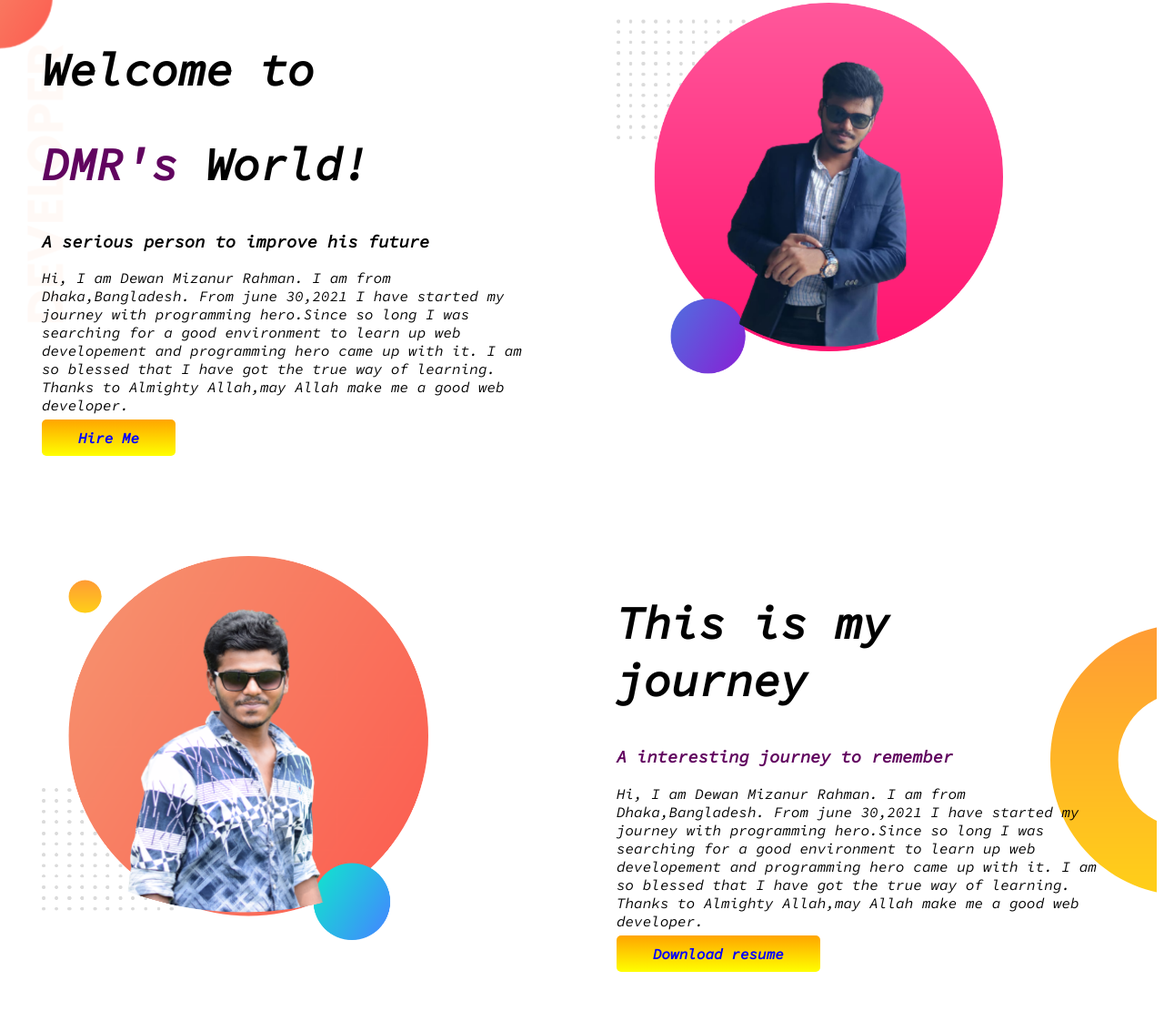
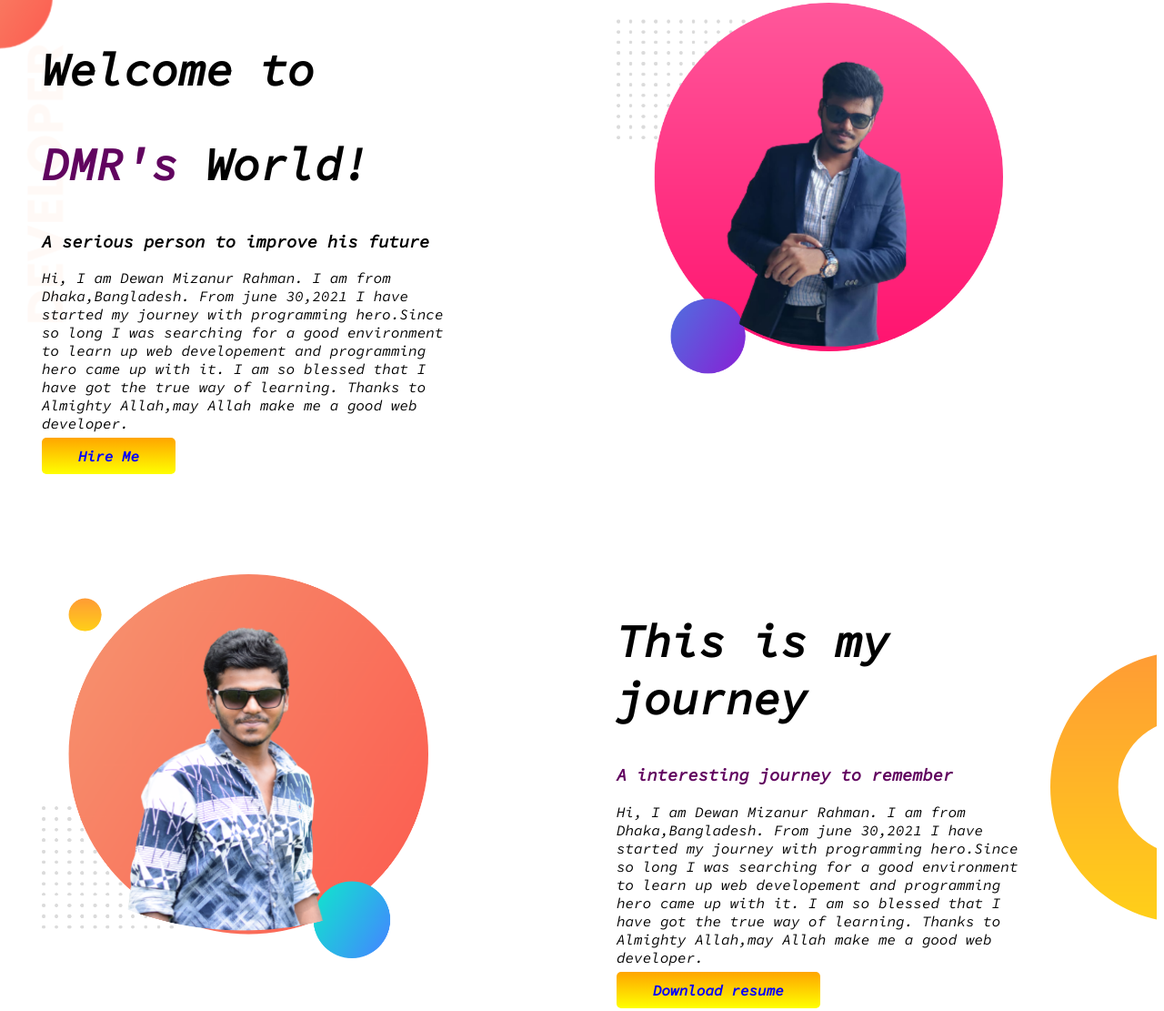
Before and after one commit to dewan-mizanur911/portfolio-site, a plain HTML site: page index.html in a window 1280 px wide. Shown: the part 5-1116 px from the top of the page at 91% size. Drawn offline with Linux system fonts and the light colour scheme.

Commit message:
paragraph resized

```diff
--- a/css/style.css
+++ b/css/style.css
@@ -38,6 +38,10 @@ body{
     background-repeat: no-repeat;
     background-position: right;
 }
+.paragraph{
+    display: block;
+    padding-right: 65px;
+}
 .end-section{
     margin-bottom: 120px;
 }
--- a/index.html
+++ b/index.html
@@ -20,7 +20,7 @@
             <h1 class="bigger-font">Welcome to</h1>
             <h1 class="bigger-font"><span class="color-orange">DMR's </span>World!</h1>
             <h3>A serious person to improve his future</h3>
-            <p>Hi, I am Dewan Mizanur Rahman. I am from Dhaka,Bangladesh. From june 30,2021 I have started my journey with programming hero.Since so long I was searching for a good environment to learn up web developement and programming hero came up with it. I am so blessed that I have got the true way of learning. Thanks to Almighty Allah,may Allah make me a good web developer.</p>
+            <p class="paragraph">Hi, I am Dewan Mizanur Rahman. I am from Dhaka,Bangladesh. From june 30,2021 I have started my journey with programming hero.Since so long I was searching for a good environment to learn up web developement and programming hero came up with it. I am so blessed that I have got the true way of learning. Thanks to Almighty Allah,may Allah make me a good web developer.</p>
             <a class="link-button button-color" href="https://dewan-mizanur911.github.io/portfolio-site/" target="_blank">Hire Me</a>
         </div>
         <div class="intro">
@@ -38,7 +38,7 @@
             <h1 class="bigger-font">This is my journey</h1>
 
             <h3 class="color-orange">A interesting journey to remember</h3>
-            <p>Hi, I am Dewan Mizanur Rahman. I am from Dhaka,Bangladesh. From june 30,2021 I have started my journey with programming hero.Since so long I was searching for a good environment to learn up web developement and programming hero came up with it. I am so blessed that I have got the true way of learning. Thanks to Almighty Allah,may Allah make me a good web developer.</p>
+            <p class="paragraph">Hi, I am Dewan Mizanur Rahman. I am from Dhaka,Bangladesh. From june 30,2021 I have started my journey with programming hero.Since so long I was searching for a good environment to learn up web developement and programming hero came up with it. I am so blessed that I have got the true way of learning. Thanks to Almighty Allah,may Allah make me a good web developer.</p>
             <a class="link-button button-color" href="https://dewan-mizanur911.github.io/portfolio-site/" target="_blank">Download resume</a>
         </div>
     </section>
```
